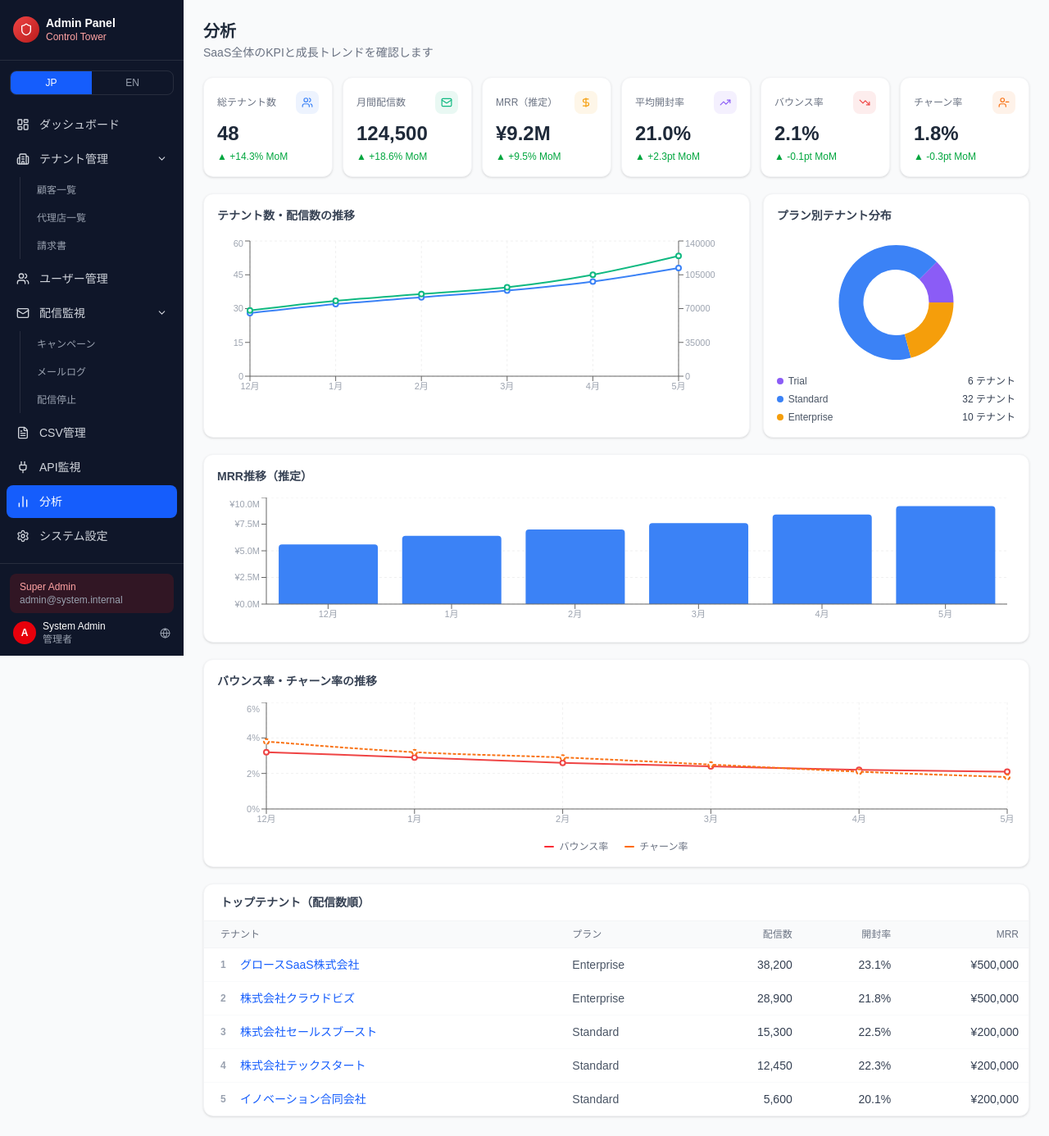
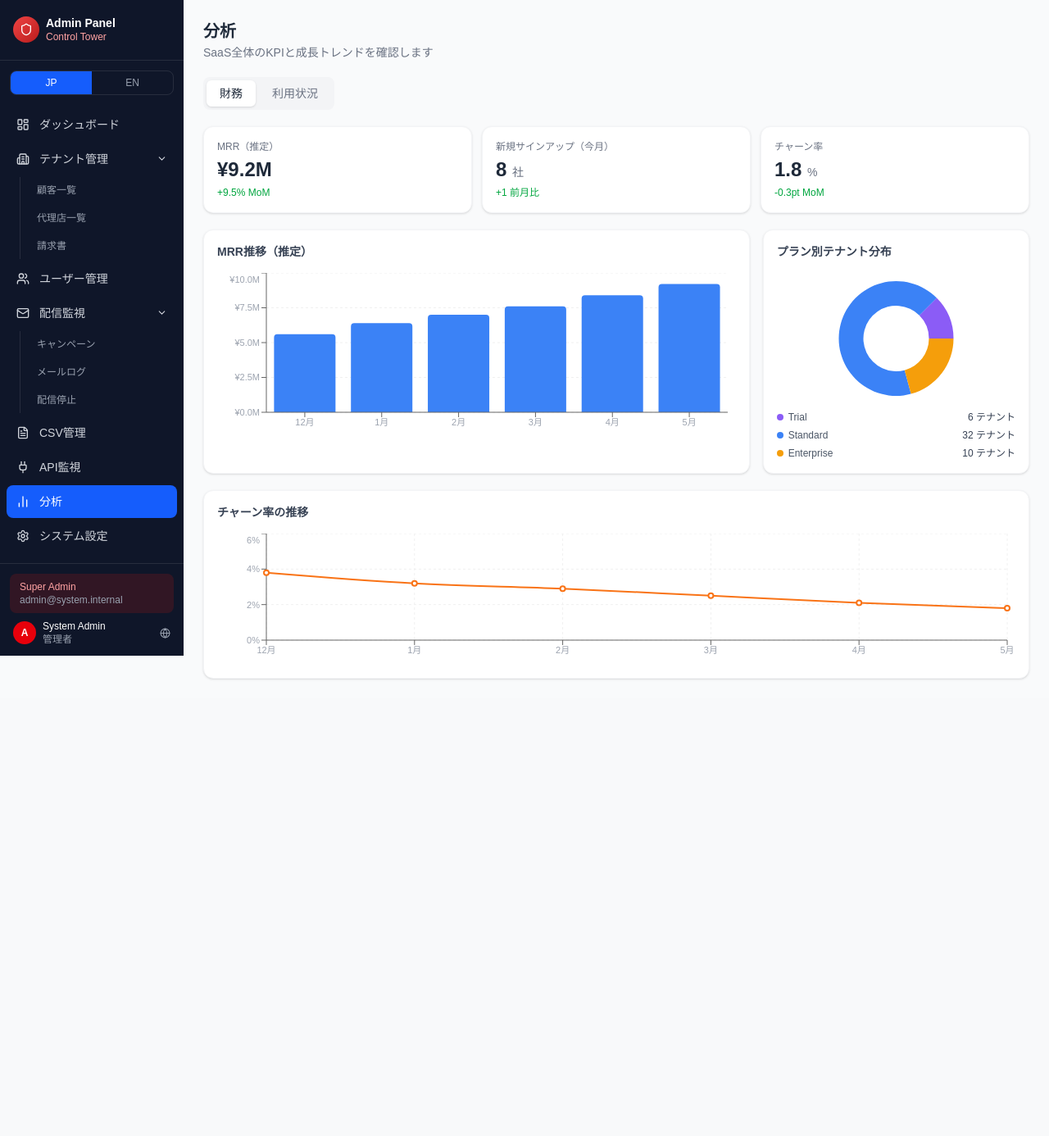
Before and after one commit to nn-nissy1010/freshbound, a Next.js app: page /admin/analytics in a window 1280 px wide. Shown: the whole page at 82% size. After the commit the page ends 852 px from the top, so only its background shows below. Built offline with nearby package versions, Linux system fonts and the light colour scheme.

Commit message:
feat: split analytics into financial and usage tabs (FA-08)

```diff
--- a/src/app/(admin)/admin/analytics/page.tsx
+++ b/src/app/(admin)/admin/analytics/page.tsx
@@ -1,21 +1,20 @@
 'use client';
 
+import { useState } from 'react';
 import { useLang } from '@/components/admin/LangContext';
 import { t } from '@/lib/i18n';
-import StatCard from '@/components/admin/StatCard';
-import { TrendingUp, Mail, Users, DollarSign, TrendingDown, UserMinus } from 'lucide-react';
 import {
-  LineChart, Line, BarChart, Bar, XAxis, YAxis, CartesianGrid,
+  BarChart, Bar, LineChart, Line, XAxis, YAxis, CartesianGrid,
   Tooltip, ResponsiveContainer, PieChart, Pie, Cell,
 } from 'recharts';
 
 const monthlyData = [
-  { month: '12月', tenants: 28, emails: 68000, mrr: 5600000, bounceRate: 3.2, churnRate: 3.8 },
-  { month: '1月',  tenants: 32, emails: 78000, mrr: 6400000, bounceRate: 2.9, churnRate: 3.2 },
-  { month: '2月',  tenants: 35, emails: 85000, mrr: 7000000, bounceRate: 2.6, churnRate: 2.9 },
-  { month: '3月',  tenants: 38, emails: 92000, mrr: 7600000, bounceRate: 2.4, churnRate: 2.5 },
-  { month: '4月',  tenants: 42, emails: 105000, mrr: 8400000, bounceRate: 2.2, churnRate: 2.1 },
-  { month: '5月',  tenants: 48, emails: 124500, mrr: 9200000, bounceRate: 2.1, churnRate: 1.8 },
+  { month: '12月', newSignups: 4, mrr: 5600000, churnRate: 3.8 },
+  { month: '1月',  newSignups: 5, mrr: 6400000, churnRate: 3.2 },
+  { month: '2月',  newSignups: 3, mrr: 7000000, churnRate: 2.9 },
+  { month: '3月',  newSignups: 6, mrr: 7600000, churnRate: 2.5 },
+  { month: '4月',  newSignups: 7, mrr: 8400000, churnRate: 2.1 },
+  { month: '5月',  newSignups: 8, mrr: 9200000, churnRate: 1.8 },
 ];
 
 const planData = [
@@ -24,16 +23,27 @@ const planData = [
   { name: 'Enterprise', value: 10, color: '#f59e0b' },
 ];
 
-const topTenants = [
-  { name: 'グロースSaaS株式会社', plan: 'Enterprise', emails: 38200, openRate: '23.1%', mrr: '¥500,000' },
-  { name: '株式会社クラウドビズ', plan: 'Enterprise', emails: 28900, openRate: '21.8%', mrr: '¥500,000' },
-  { name: '株式会社セールスブースト', plan: 'Standard', emails: 15300, openRate: '22.5%', mrr: '¥200,000' },
-  { name: '株式会社テックスタート', plan: 'Standard', emails: 12450, openRate: '22.3%', mrr: '¥200,000' },
-  { name: 'イノベーション合同会社', plan: 'Standard', emails: 5600, openRate: '20.1%', mrr: '¥200,000' },
+const tenantActivity = [
+  { name: '株式会社イノベーションズ', plan: 'プロ', action: 'キャンペーン作成', emails: 12450, time: '10分前' },
+  { name: '株式会社グロースパートナー', plan: 'スタンダード', action: 'CSV取込完了', emails: 5780, time: '25分前' },
+  { name: '株式会社デジタルソリューション', plan: 'プロ', action: 'ユーザー追加', emails: 28900, time: '1時間前' },
+  { name: '株式会社フューチャーリンク', plan: 'スタンダード', action: '配信開始', emails: 15300, time: '2時間前' },
+  { name: '株式会社クラウドエッジ', plan: 'ベーシック', action: '配信停止設定', emails: 3200, time: '3時間前' },
 ];
+
+const planColors: Record<string, { bg: string; text: string }> = {
+  'プロ':        { bg: '#ede9fe', text: '#7c3aed' },
+  'スタンダード':{ bg: '#dbeafe', text: '#2563eb' },
+  'ベーシック':  { bg: '#f3f4f6', text: '#6b7280' },
+};
 
 export default function AnalyticsPage() {
   const { lang } = useLang();
+  const [activeTab, setActiveTab] = useState<'financial' | 'usage'>('financial');
+
+  const latestMonth = monthlyData[monthlyData.length - 1];
+  const prevMonth = monthlyData[monthlyData.length - 2];
+  const mrrGrowth = (((latestMonth.mrr - prevMonth.mrr) / prevMonth.mrr) * 100).toFixed(1);
 
   return (
     <div className="p-6 space-y-5">
@@ -42,34 +52,58 @@ export default function AnalyticsPage() {
         <p className="text-sm text-gray-500 mt-0.5">{t(lang, 'SaaS全体のKPIと成長トレンドを確認します', 'Review SaaS-wide KPIs and growth trends')}</p>
       </div>
 
-      <div className="grid grid-cols-2 sm:grid-cols-3 lg:grid-cols-6 gap-3">
-        <StatCard label={t(lang, '総テナント数', 'Total Tenants')} value="48" icon={Users} color="#3b82f6" trend="+14.3% MoM" trendUp />
-        <StatCard label={t(lang, '月間配信数', 'Monthly Emails')} value="124,500" icon={Mail} color="#10b981" trend="+18.6% MoM" trendUp />
-        <StatCard label={t(lang, 'MRR（推定）', 'MRR (est.)')} value="¥9.2M" icon={DollarSign} color="#f59e0b" trend="+9.5% MoM" trendUp />
-        <StatCard label={t(lang, '平均開封率', 'Avg Open Rate')} value="21.0%" icon={TrendingUp} color="#8b5cf6" trend="+2.3pt MoM" trendUp />
-        <StatCard label={t(lang, 'バウンス率', 'Bounce Rate')} value="2.1%" icon={TrendingDown} color="#ef4444" trend="-0.1pt MoM" trendUp />
-        <StatCard label={t(lang, 'チャーン率', 'Churn Rate')} value="1.8%" icon={UserMinus} color="#f97316" trend="-0.3pt MoM" trendUp />
+      {/* Tab switcher */}
+      <div className="flex gap-1 bg-gray-100 rounded-lg p-1 w-fit">
+        <button
+          onClick={() => setActiveTab('financial')}
+          className={`px-4 py-1.5 text-sm font-medium rounded-md transition-colors ${activeTab === 'financial' ? 'bg-white text-gray-800 shadow-sm' : 'text-gray-500 hover:text-gray-700'}`}
+        >
+          {t(lang, '財務', 'Financial')}
+        </button>
+        <button
+          onClick={() => setActiveTab('usage')}
+          className={`px-4 py-1.5 text-sm font-medium rounded-md transition-colors ${activeTab === 'usage' ? 'bg-white text-gray-800 shadow-sm' : 'text-gray-500 hover:text-gray-700'}`}
+        >
+          {t(lang, '利用状況', 'Usage')}
+        </button>
       </div>
 
-      {/* Charts */}
+      {activeTab === 'financial' && (
+        <>
+          {/* Financial KPI row */}
+          <div className="grid grid-cols-2 sm:grid-cols-3 gap-3">
+            <div className="bg-white rounded-xl border border-gray-100 p-4 shadow-sm">
+              <div className="text-xs text-gray-500 mb-1">{t(lang, 'MRR（推定）', 'MRR (est.)')}</div>
+              <div className="text-2xl font-bold text-gray-800">¥{(latestMonth.mrr / 1000000).toFixed(1)}M</div>
+              <div className="text-xs text-green-600 font-medium mt-1">+{mrrGrowth}% MoM</div>
+            </div>
+            <div className="bg-white rounded-xl border border-gray-100 p-4 shadow-sm">
+              <div className="text-xs text-gray-500 mb-1">{t(lang, '新規サインアップ（今月）', 'New Signups (Month)')}</div>
+              <div className="text-2xl font-bold text-gray-800">{latestMonth.newSignups} <span className="text-sm font-normal text-gray-500">{t(lang, '社', '')}</span></div>
+              <div className="text-xs text-green-600 font-medium mt-1">+{latestMonth.newSignups - prevMonth.newSignups} {t(lang, '前月比', 'vs last month')}</div>
+            </div>
+            <div className="bg-white rounded-xl border border-gray-100 p-4 shadow-sm">
+              <div className="text-xs text-gray-500 mb-1">{t(lang, 'チャーン率', 'Churn Rate')}</div>
+              <div className="text-2xl font-bold text-gray-800">{latestMonth.churnRate} <span className="text-sm font-normal text-gray-500">%</span></div>
+              <div className="text-xs text-green-600 font-medium mt-1">-{(prevMonth.churnRate - latestMonth.churnRate).toFixed(1)}pt MoM</div>
+            </div>
+          </div>
+
+          {/* MRR trend + Plan distribution */}
           <div className="grid grid-cols-1 lg:grid-cols-3 gap-4">
-        {/* Tenant Growth */}
             <div className="lg:col-span-2 bg-white rounded-xl border border-gray-100 p-4 shadow-sm">
-          <h3 className="text-sm font-semibold text-gray-700 mb-4">{t(lang, 'テナント数・配信数の推移', 'Tenant & Email Volume Trend')}</h3>
+              <h3 className="text-sm font-semibold text-gray-700 mb-4">{t(lang, 'MRR推移（推定）', 'MRR Trend (est.)')}</h3>
               <ResponsiveContainer width="100%" height={200}>
-            <LineChart data={monthlyData} margin={{ top: 5, right: 10, left: -20, bottom: 0 }}>
-              <CartesianGrid strokeDasharray="3 3" stroke="#f0f0f0" />
+                <BarChart data={monthlyData} margin={{ top: 0, right: 10, left: 0, bottom: 0 }}>
+                  <CartesianGrid strokeDasharray="3 3" stroke="#f0f0f0" vertical={false} />
                   <XAxis dataKey="month" tick={{ fontSize: 11, fill: '#9ca3af' }} />
-              <YAxis yAxisId="left" tick={{ fontSize: 11, fill: '#9ca3af' }} />
-              <YAxis yAxisId="right" orientation="right" tick={{ fontSize: 11, fill: '#9ca3af' }} />
-              <Tooltip contentStyle={{ fontSize: 12, borderRadius: 8, border: '1px solid #e5e7eb' }} />
-              <Line yAxisId="left" type="monotone" dataKey="tenants" stroke="#3b82f6" strokeWidth={2} dot={{ r: 3 }} name={t(lang, 'テナント数', 'Tenants')} />
-              <Line yAxisId="right" type="monotone" dataKey="emails" stroke="#10b981" strokeWidth={2} dot={{ r: 3 }} name={t(lang, '配信数', 'Emails')} />
-            </LineChart>
+                  <YAxis tick={{ fontSize: 11, fill: '#9ca3af' }} tickFormatter={v => `¥${(v/1000000).toFixed(1)}M`} />
+                  <Tooltip formatter={(v) => [`¥${(Number(v)/1000000).toFixed(2)}M`, 'MRR']} contentStyle={{ fontSize: 12, borderRadius: 8 }} />
+                  <Bar dataKey="mrr" fill="#3b82f6" radius={[4, 4, 0, 0]} name="MRR" />
+                </BarChart>
               </ResponsiveContainer>
             </div>
 
-        {/* Plan Distribution */}
             <div className="bg-white rounded-xl border border-gray-100 p-4 shadow-sm">
               <h3 className="text-sm font-semibold text-gray-700 mb-4">{t(lang, 'プラン別テナント分布', 'Plan Distribution')}</h3>
               <ResponsiveContainer width="100%" height={160}>
@@ -94,74 +128,58 @@ export default function AnalyticsPage() {
             </div>
           </div>
 
-      {/* MRR Chart */}
+          {/* Churn trend */}
           <div className="bg-white rounded-xl border border-gray-100 p-4 shadow-sm">
-        <h3 className="text-sm font-semibold text-gray-700 mb-4">{t(lang, 'MRR推移（推定）', 'MRR Trend (est.)')}</h3>
-        <ResponsiveContainer width="100%" height={160}>
-          <BarChart data={monthlyData} margin={{ top: 0, right: 10, left: 0, bottom: 0 }}>
-            <CartesianGrid strokeDasharray="3 3" stroke="#f0f0f0" vertical={false} />
-            <XAxis dataKey="month" tick={{ fontSize: 11, fill: '#9ca3af' }} />
-            <YAxis tick={{ fontSize: 11, fill: '#9ca3af' }} tickFormatter={v => `¥${(v/1000000).toFixed(1)}M`} />
-            <Tooltip formatter={(v) => [`¥${(Number(v)/1000000).toFixed(2)}M`, 'MRR']} contentStyle={{ fontSize: 12, borderRadius: 8 }} />
-            <Bar dataKey="mrr" fill="#3b82f6" radius={[4, 4, 0, 0]} name="MRR" />
-          </BarChart>
-        </ResponsiveContainer>
-      </div>
-
-      {/* Bounce Rate & Churn Rate Trend */}
-      <div className="bg-white rounded-xl border border-gray-100 p-4 shadow-sm">
-        <h3 className="text-sm font-semibold text-gray-700 mb-4">{t(lang, 'バウンス率・チャーン率の推移', 'Bounce Rate & Churn Rate Trend')}</h3>
+            <h3 className="text-sm font-semibold text-gray-700 mb-4">{t(lang, 'チャーン率の推移', 'Churn Rate Trend')}</h3>
             <ResponsiveContainer width="100%" height={160}>
               <LineChart data={monthlyData} margin={{ top: 0, right: 10, left: 0, bottom: 0 }}>
                 <CartesianGrid strokeDasharray="3 3" stroke="#f0f0f0" />
                 <XAxis dataKey="month" tick={{ fontSize: 11, fill: '#9ca3af' }} />
                 <YAxis tick={{ fontSize: 11, fill: '#9ca3af' }} unit="%" domain={[0, 6]} />
                 <Tooltip formatter={(v, name) => [`${Number(v).toFixed(1)}%`, name]} contentStyle={{ fontSize: 12, borderRadius: 8 }} />
-            <Line type="monotone" dataKey="bounceRate" stroke="#ef4444" strokeWidth={2} dot={{ r: 3 }} name={t(lang, 'バウンス率', 'Bounce Rate')} />
-            <Line type="monotone" dataKey="churnRate" stroke="#f97316" strokeWidth={2} strokeDasharray="4 2" dot={{ r: 3 }} name={t(lang, 'チャーン率', 'Churn Rate')} />
+                <Line type="monotone" dataKey="churnRate" stroke="#f97316" strokeWidth={2} dot={{ r: 3 }} name={t(lang, 'チャーン率', 'Churn Rate')} />
               </LineChart>
             </ResponsiveContainer>
-        <div className="flex items-center gap-5 mt-2 justify-center">
-          <div className="flex items-center gap-1.5"><div className="w-3 h-0.5 rounded bg-red-500" /><span className="text-xs text-gray-500">{t(lang, 'バウンス率', 'Bounce Rate')}</span></div>
-          <div className="flex items-center gap-1.5"><div className="w-3 h-0.5 rounded bg-orange-500" /><span className="text-xs text-gray-500">{t(lang, 'チャーン率', 'Churn Rate')}</span></div>
           </div>
-      </div>
+        </>
+      )}
 
-      {/* Top Tenants */}
+      {activeTab === 'usage' && (
         <div className="bg-white rounded-xl border border-gray-100 shadow-sm overflow-hidden">
           <div className="px-5 py-3 border-b border-gray-100">
-          <h3 className="text-sm font-semibold text-gray-700">{t(lang, 'トップテナント（配信数順）', 'Top Tenants by Email Volume')}</h3>
+            <h3 className="text-sm font-semibold text-gray-700">{t(lang, 'テナントアクティビティ', 'Tenant Activity')}</h3>
           </div>
           <div className="overflow-x-auto">
-          <table className="w-full min-w-[500px]">
+            <table className="w-full min-w-[560px]">
               <thead>
                 <tr className="bg-gray-50 border-b border-gray-100">
                   <th className="text-left text-xs font-medium text-gray-500 px-5 py-2">{t(lang, 'テナント', 'Tenant')}</th>
                   <th className="text-left text-xs font-medium text-gray-500 px-3 py-2">{t(lang, 'プラン', 'Plan')}</th>
+                  <th className="text-left text-xs font-medium text-gray-500 px-3 py-2">{t(lang, '最新アクション', 'Latest Action')}</th>
                   <th className="text-right text-xs font-medium text-gray-500 px-3 py-2">{t(lang, '配信数', 'Emails')}</th>
-                <th className="text-right text-xs font-medium text-gray-500 px-3 py-2">{t(lang, '開封率', 'Open Rate')}</th>
-                <th className="text-right text-xs font-medium text-gray-500 px-3 py-2">MRR</th>
+                  <th className="text-left text-xs font-medium text-gray-500 px-3 py-2">{t(lang, '時間', 'Time')}</th>
                 </tr>
               </thead>
               <tbody className="divide-y divide-gray-50">
-              {topTenants.map((tenant, i) => (
-                <tr key={tenant.name} className="hover:bg-gray-50">
-                  <td className="px-5 py-2.5">
-                    <div className="flex items-center gap-2">
-                      <span className="text-xs font-bold text-gray-400 w-4">{i + 1}</span>
-                      <span className="text-sm font-medium text-blue-600">{tenant.name}</span>
-                    </div>
+                {tenantActivity.map((row, i) => {
+                  const pc = planColors[row.plan] || { bg: '#f3f4f6', text: '#6b7280' };
+                  return (
+                    <tr key={i} className="hover:bg-gray-50">
+                      <td className="px-5 py-2.5 text-sm font-medium text-blue-600">{row.name}</td>
+                      <td className="px-3 py-2.5">
+                        <span className="text-xs px-1.5 py-0.5 rounded-full font-medium" style={{ backgroundColor: pc.bg, color: pc.text }}>{row.plan}</span>
                       </td>
-                  <td className="px-3 py-2.5 text-sm text-gray-600">{tenant.plan}</td>
-                  <td className="px-3 py-2.5 text-sm text-gray-700 text-right font-medium">{tenant.emails.toLocaleString()}</td>
-                  <td className="px-3 py-2.5 text-sm text-gray-700 text-right">{tenant.openRate}</td>
-                  <td className="px-3 py-2.5 text-sm text-gray-700 text-right font-medium">{tenant.mrr}</td>
+                      <td className="px-3 py-2.5 text-sm text-gray-600">{row.action}</td>
+                      <td className="px-3 py-2.5 text-sm text-gray-700 text-right font-medium">{row.emails.toLocaleString()}</td>
+                      <td className="px-3 py-2.5 text-xs text-gray-400 whitespace-nowrap">{row.time}</td>
                     </tr>
-              ))}
+                  );
+                })}
               </tbody>
             </table>
           </div>
         </div>
+      )}
     </div>
   );
 }
```
Lines whose indentation alone changed are shown as unchanged.
